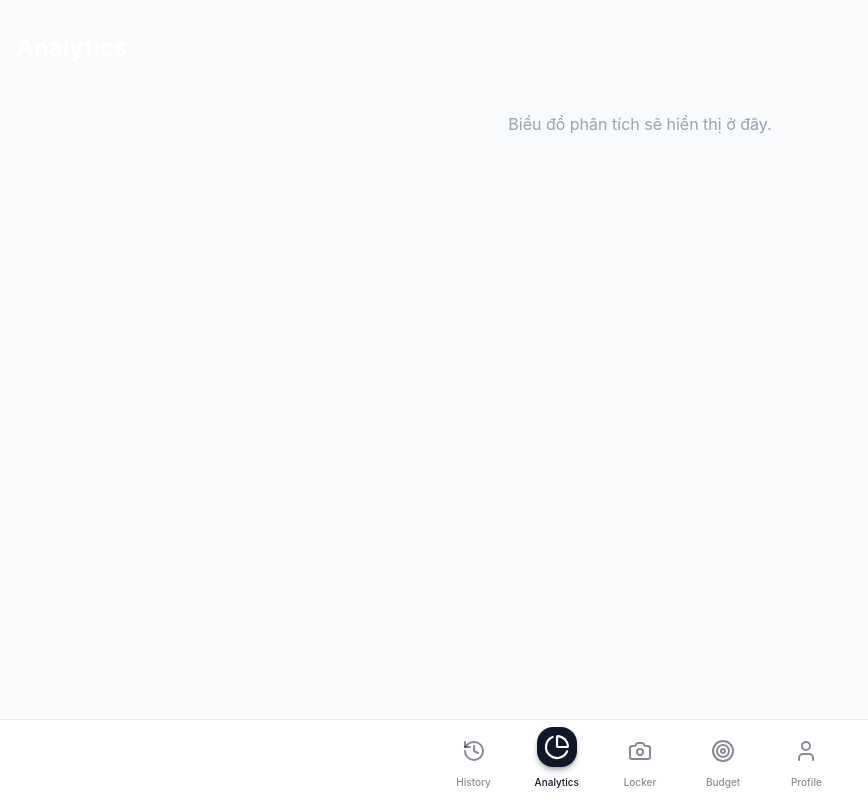
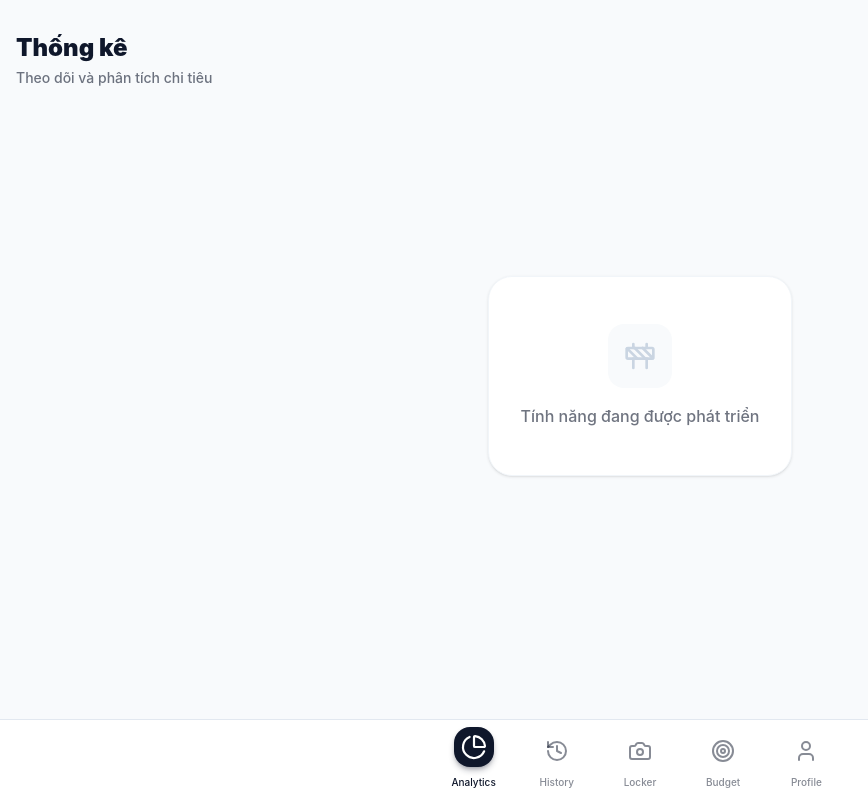
Before and after one commit to HoaDepZay/PEM-FE, a React (Vite) app: page /analytics in a window 1280 px wide. Shown: the whole page, without its empty margins (0-868 px from the left). Built offline with nearby package versions, Linux system fonts and the light colour scheme; sample sign-in values are in the browser's storage.

Commit message:
feat: reorder bottom nav tabs and set analytics/budget to under construction

```diff
--- a/src/components/layout/MainLayout.tsx
+++ b/src/components/layout/MainLayout.tsx
@@ -7,8 +7,8 @@ export const MainLayout: React.FC = () => {
   const location = useLocation();
 
   const navItems = [
+    { name: 'Analytics', path: '/analytics', icon: PieChart },
     { name: 'History', path: '/history', icon: History },
-    { name: 'Analytics', path: '/analytics', icon: PieChart },
     { name: 'Locker', path: '/', icon: Camera },
     { name: 'Budget', path: '/budget', icon: Target },
     { name: 'Profile', path: '/profile', icon: User },
--- a/src/pages/Analytics/index.tsx
+++ b/src/pages/Analytics/index.tsx
@@ -1,11 +1,20 @@
 import React from 'react';
+import { PageHeader } from '../../components/ui/PageHeader';
+import { EmptyState } from '../../components/ui/EmptyState';
+import { Construction } from 'lucide-react';
 
 export const Analytics: React.FC = () => {
   return (
-    <div className="pt-8 px-4 pb-24">
-      <h1 className="text-2xl font-bold text-white mb-6">Analytics</h1>
-      <div className="glassmorphism rounded-2xl p-6 text-center text-gray-400">
-        Biểu đồ phân tích sẽ hiển thị ở đây.
+    <div className="pt-8 px-4 pb-24 min-h-screen bg-transparent flex flex-col">
+      <PageHeader
+        title="Thống kê"
+        subtitle="Theo dõi và phân tích chi tiêu"
+      />
+      <div className="flex-1 flex flex-col items-center justify-center -mt-16">
+        <EmptyState
+          icon={Construction}
+          message="Tính năng đang được phát triển"
+        />
       </div>
     </div>
   );
--- a/src/pages/Budget/index.tsx
+++ b/src/pages/Budget/index.tsx
@@ -1,11 +1,20 @@
 import React from 'react';
+import { PageHeader } from '../../components/ui/PageHeader';
+import { EmptyState } from '../../components/ui/EmptyState';
+import { Construction } from 'lucide-react';
 
 export const Budget: React.FC = () => {
   return (
-    <div className="pt-8 px-4 pb-24">
-      <h1 className="text-2xl font-bold text-white mb-6">Budget</h1>
-      <div className="glassmorphism rounded-2xl p-6 text-center text-gray-400">
-        Thiết lập ngân sách của bạn.
+    <div className="pt-8 px-4 pb-24 min-h-screen bg-transparent flex flex-col">
+      <PageHeader
+        title="Ngân sách"
+        subtitle="Quản lý hạn mức chi tiêu"
+      />
+      <div className="flex-1 flex flex-col items-center justify-center -mt-16">
+        <EmptyState
+          icon={Construction}
+          message="Tính năng đang được phát triển"
+        />
       </div>
     </div>
   );
```
